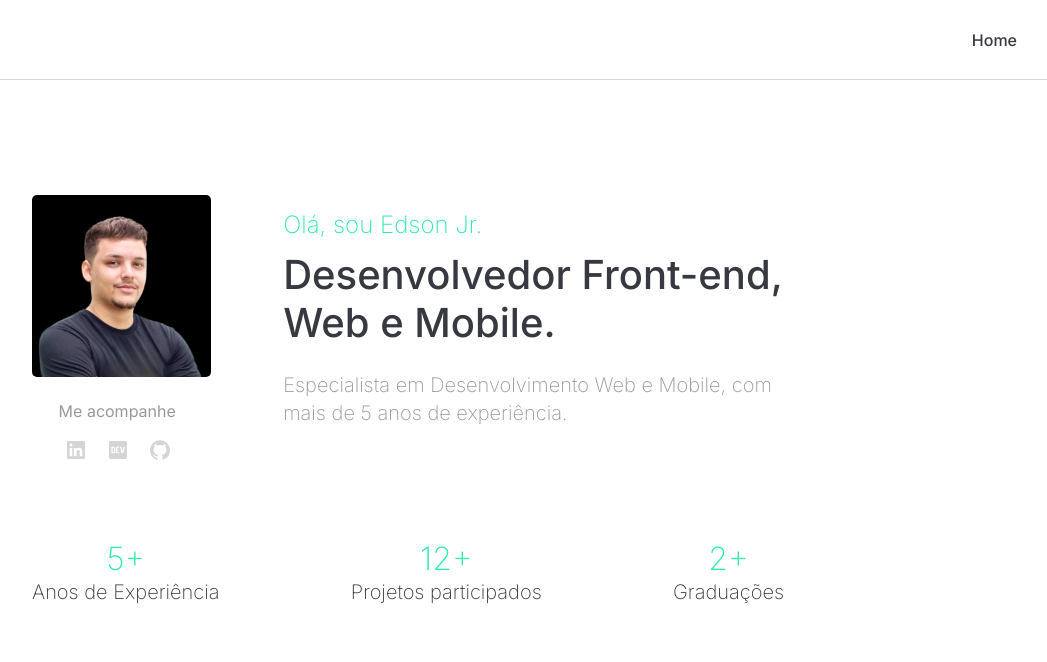
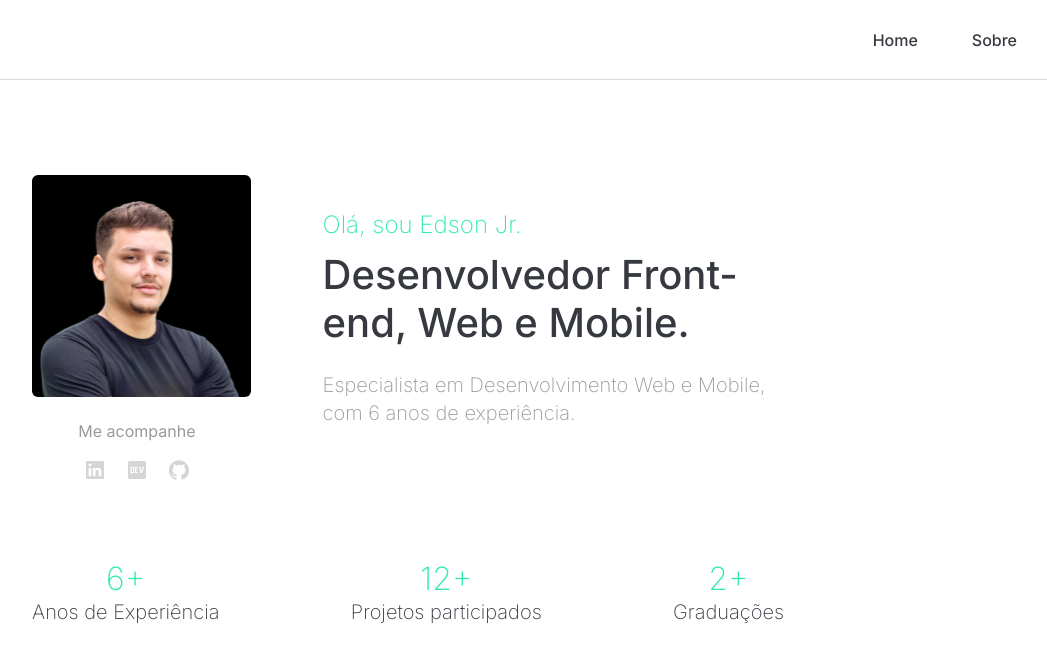
Before and after one commit to edsonjuniornarvaes/portifolio, a Next.js app: page /home in a window 1280 px wide. Shown: the top 662 px of the page, without its empty margins (232-1279 px from the left). Built offline with nearby package versions, Linux system fonts and the light colour scheme.

Commit message:
style: add improvemens

```diff
--- a/next.config.mjs
+++ b/next.config.mjs
@@ -21,7 +21,7 @@ const nextConfig = {
     styledComponents: true,
   },
   experimental: {
-    optimizeCss: true, // Isso ajuda no carregamento imediato do CSS
+    optimizeCss: true,
   },
 };
 
--- a/src/app/components/navbar/index.tsx
+++ b/src/app/components/navbar/index.tsx
@@ -34,10 +34,10 @@ const Navbar = () => {
           </S.NavbarLink>
           {/* <S.NavbarLink className="navbar-menu-link" href="/projects">
             Projetos
-          </S.NavbarLink>
+          </S.NavbarLink> */}
           <S.NavbarLink className="navbar-menu-link" href="/about">
             Sobre
-          </S.NavbarLink> */}
+          </S.NavbarLink>
         </S.NavbarContent>
       </S.NavBar>
       {/* {menuOpen && (
--- a/src/app/home/page.tsx
+++ b/src/app/home/page.tsx
@@ -73,15 +73,15 @@ export default function Home() {
             </S.TitleContainer>
             <S.DescriptionDiv>
               <S.ContentDescription>
-                Especialista em Desenvolvimento Web e Mobile, com mais de 5 anos
-                de experiência.
+                Especialista em Desenvolvimento Web e Mobile, com 6 anos de
+                experiência.
               </S.ContentDescription>
             </S.DescriptionDiv>
           </S.DescriptionColumn>
         </S.Row>
         <S.AttribuitonsRow>
           <S.AttribuitonsSection>
-            <S.AttribuitonsSectionTitle>5+</S.AttribuitonsSectionTitle>
+            <S.AttribuitonsSectionTitle>6+</S.AttribuitonsSectionTitle>
             <S.AttribuitonsSectionSubTitle>
               Anos de Experiência
             </S.AttribuitonsSectionSubTitle>
--- a/src/app/styles.ts
+++ b/src/app/styles.ts
@@ -16,6 +16,7 @@ const ResponsiveContainer = styled(FlexDiv)`
   @media (max-width: 868px) {
     flex-direction: column;
     align-items: center;
+    padding: 16px;
   }
 `;
 
@@ -66,6 +67,12 @@ const CategorySection = styled(FlexDiv)`
   justify-content: center; */
 
   /* margin-right: 24px; */
+`;
+
+const CategorySectionTitle = styled.text`
+  font-size: 1.125rem;
+  font-weight: 700;
+  line-height: 1.75rem;
 `;
 
 const AttribuitonsSection = styled(FlexDiv)`
@@ -147,34 +154,45 @@ const Paragraph = styled.p`
 const Row = styled(FlexDiv)`
   flex-direction: row;
   align-items: center;
-
   justify-content: space-between;
   width: 100%;
+  @media (max-width: 868px) {
+    flex-direction: column;
+    align-items: center;
+    padding: 16px;
+  }
 `;
 
 const AttribuitonsRow = styled(FlexDiv)`
   flex-direction: row;
   align-items: center;
   justify-content: space-between;
-
   width: 100%;
-
   padding-top: 24px;
+  @media (max-width: 868px) {
+    flex-direction: column;
+    padding-top: 12px;
+    align-items: center;
+  }
 `;
 
 const ProfileContainer = styled(FlexDiv)`
   align-items: center;
   justify-content: center;
   flex-direction: column;
-  /* background-color: #14141a; */
   padding: 24px;
   border-radius: 16px;
   margin-right: 48px;
+  @media (max-width: 868px) {
+    margin-right: 0;
+    padding: 16px;
+    margin-bottom: 23px;
+  }
 `;
 
 const ProfileImage = styled(Image).attrs({
-  width: 280,
-  height: 182,
+  width: 320,
+  height: 222,
 })`
   display: "block";
   width: 100%;
@@ -184,8 +202,10 @@ const DescriptionColumn = styled.div`
   display: flex;
   flex: 1;
   flex-direction: column;
-
-  /* justify-content: center; */
+  @media (max-width: 868px) {
+    width: 100%;
+    padding: 0 16px;
+  }
 `;
 
 const ParagraphContainer = styled(FlexDiv)`
@@ -219,6 +239,7 @@ export {
   DescriptionDiv,
   ContentDescription,
   CategorySection,
+  AttribuitonsRow,
   AttribuitonsSection,
   AttribuitonsSectionTitle,
   AttribuitonsSectionSubTitle,
@@ -229,12 +250,12 @@ export {
   Separator,
   Paragraph,
   Row,
-  AttribuitonsRow,
   ProfileContainer,
   ProfileImage,
   DescriptionColumn,
   ParagraphContainer,
   LegendText,
   SubtitleCategorySection,
+  CategorySectionTitle,
   CategorySectionSubtitle,
 };
```
Also changed, not shown: src/app/projects/styles.ts (+12 -0 lines), src/app/stack/styles.ts (added, +45 -0 lines).
